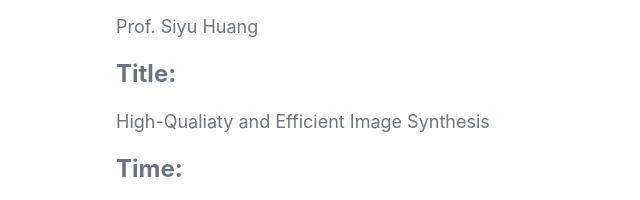
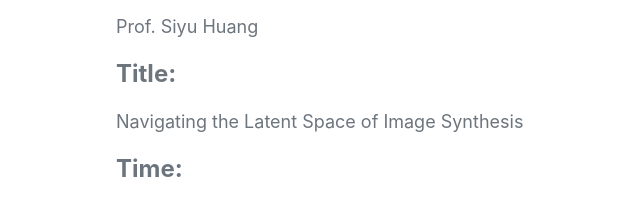
Before and after one commit to T2MMG/t2mm2024, a website with bundled scripts: page index.html in a window 1280 px wide. Shown: the part 3671-3871 px from the top of the page, 64-704 px from the left. Built offline with nearby package versions, Linux system fonts and the light colour scheme.

Commit message:
update keynote's title

```diff
--- a/index.html
+++ b/index.html
@@ -362,7 +362,7 @@ guided generation.
           </p>
 
           <p class="text-muted" style="text-align: left; font-weight: light; font-size: 18px">
-            High-Qualiaty and Efficient Image Synthesis
+            Navigating the Latent Space of Image Synthesis
           </p>
           <p class="text-muted" style="text-align: left; font-weight: bold; font-size: 24px;">
             Time:
```
Also changed, not shown: images/tmmg_program.jpg.
